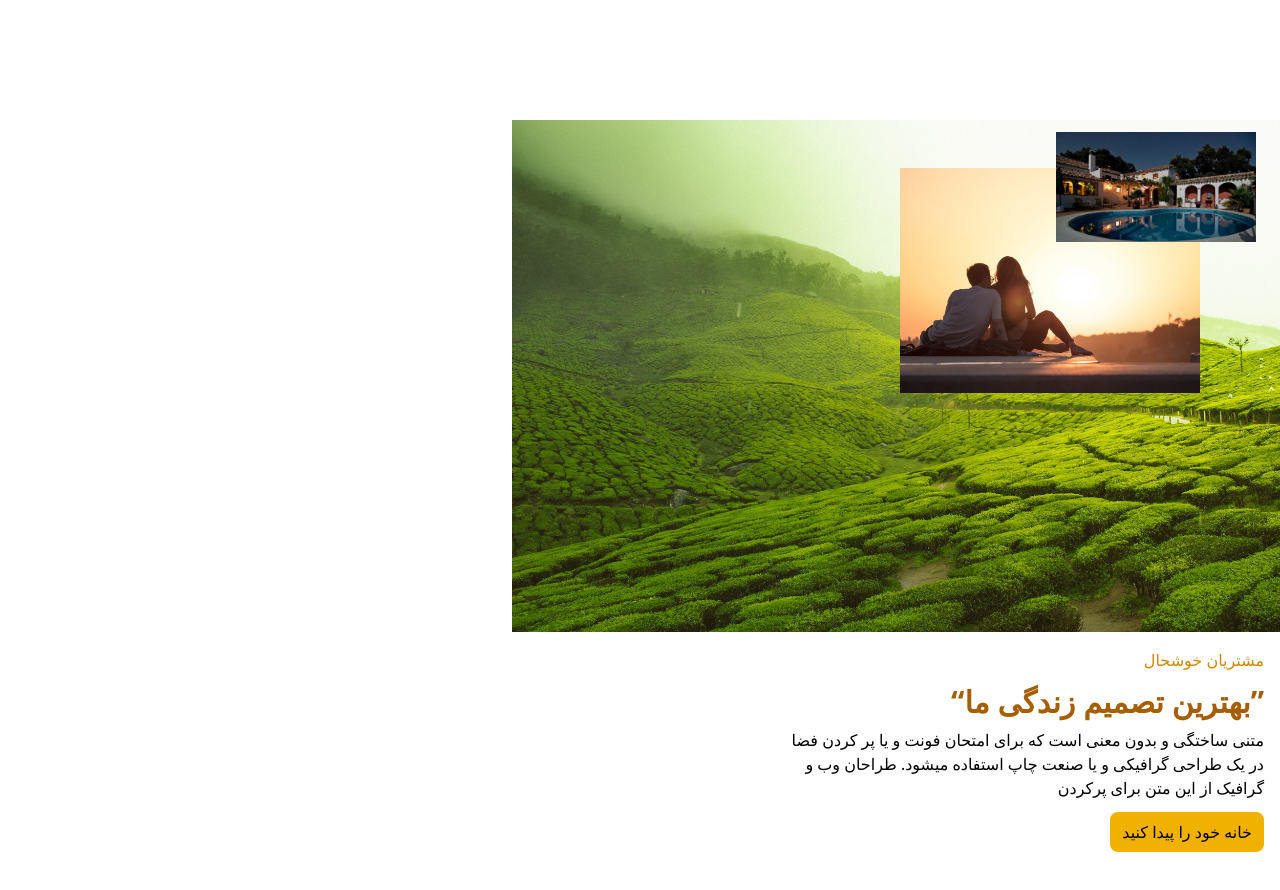
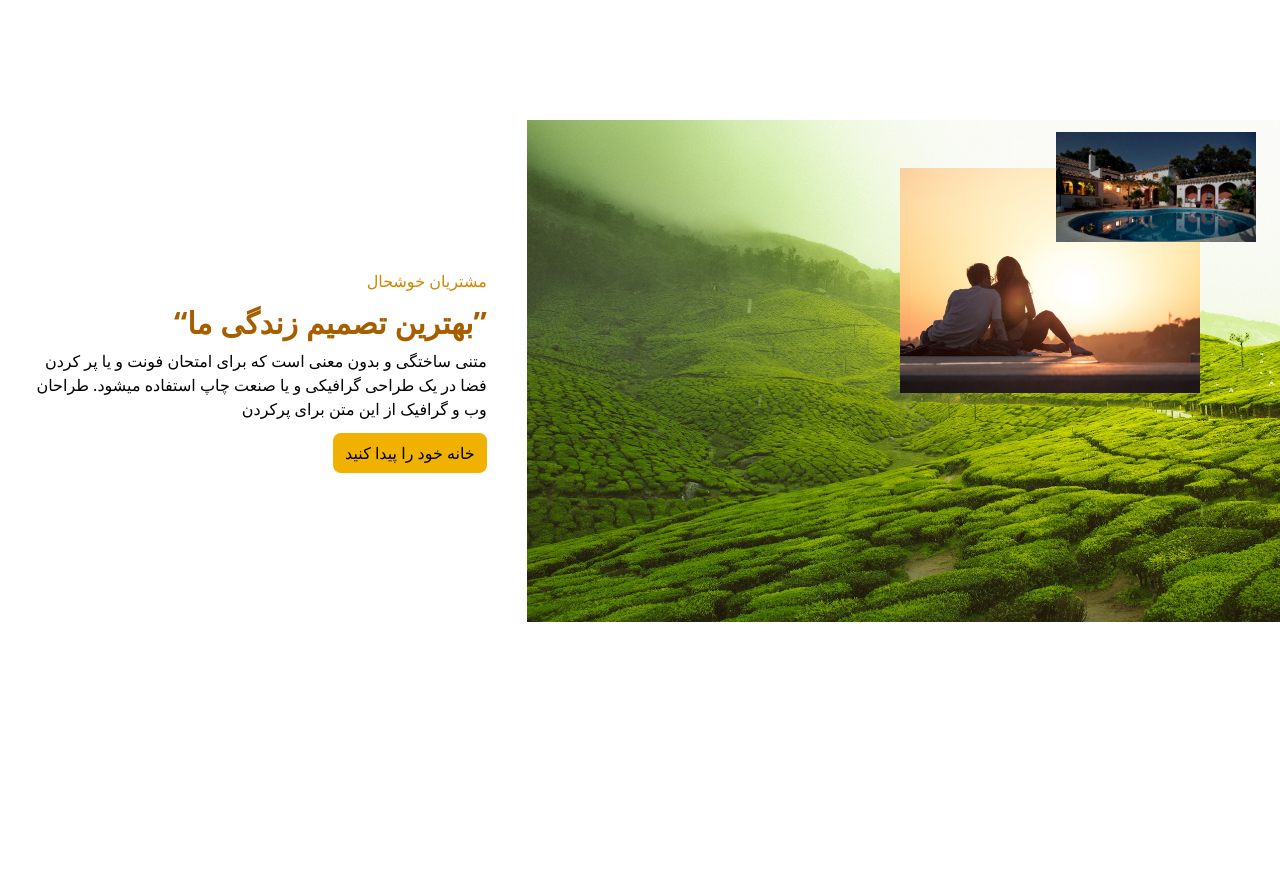
Before and after one commit to Mukhtarrahimi/AmlakPortal, a Next.js app: page / in a window 1280 px wide. Shown: the part 887-1777 px from the top of the page. After the commit the page ends 1541 px from the top, so only its background shows below. Built offline with nearby package versions, Linux system fonts and the light colour scheme.

Commit message:
left section style update

```diff
--- a/components/templates/index/Story.js
+++ b/components/templates/index/Story.js
@@ -4,7 +4,7 @@ import Link from 'next/link';
 
 function Story() {
   return (
-    <div className="story my-8">
+    <div className="story my-8 md:flex gap-6 items-center justify-center">
       <div className="relative right w-full md:w-[60%]">
         <Image
           src="/img/back.jpg"
```
